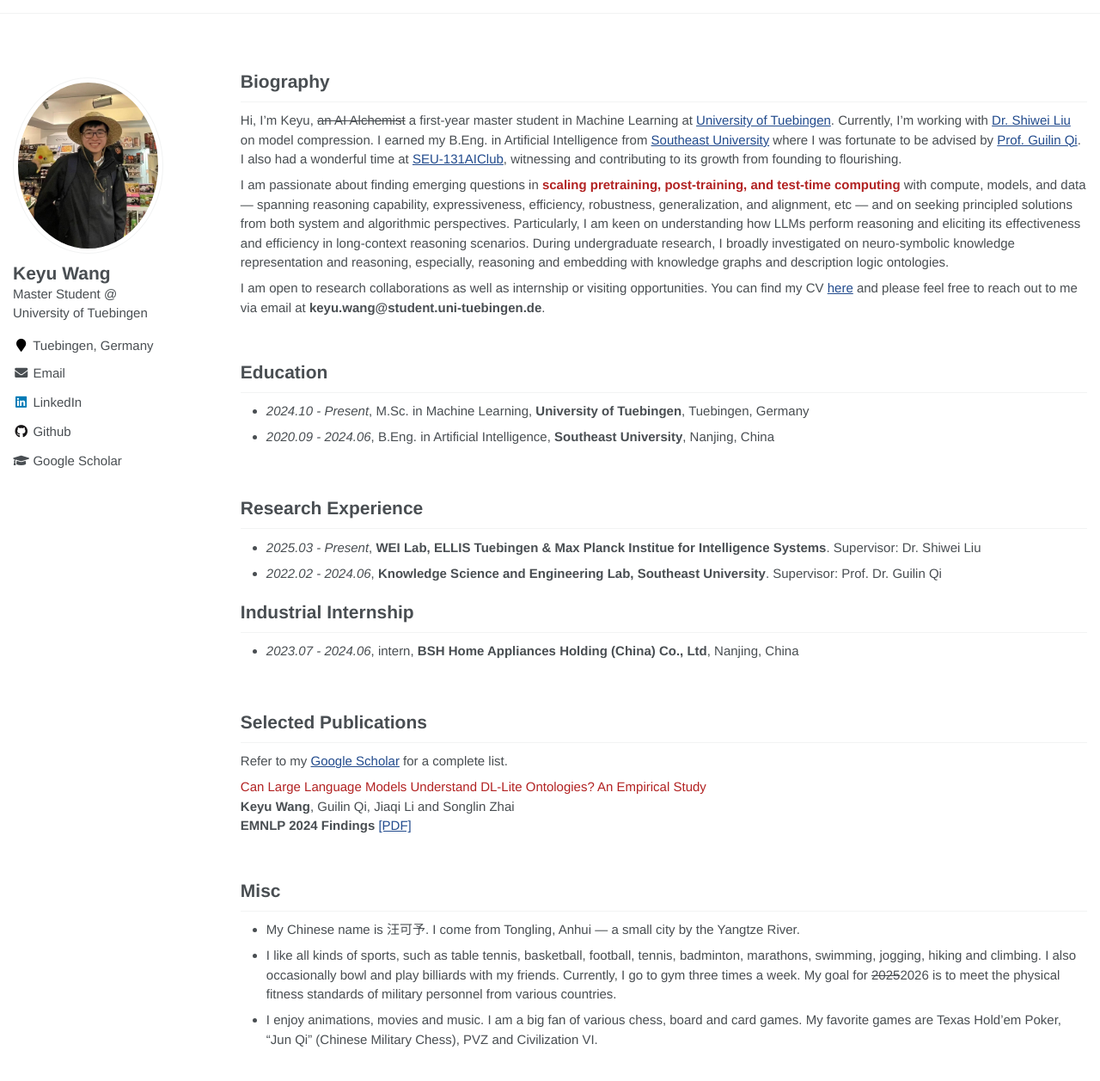
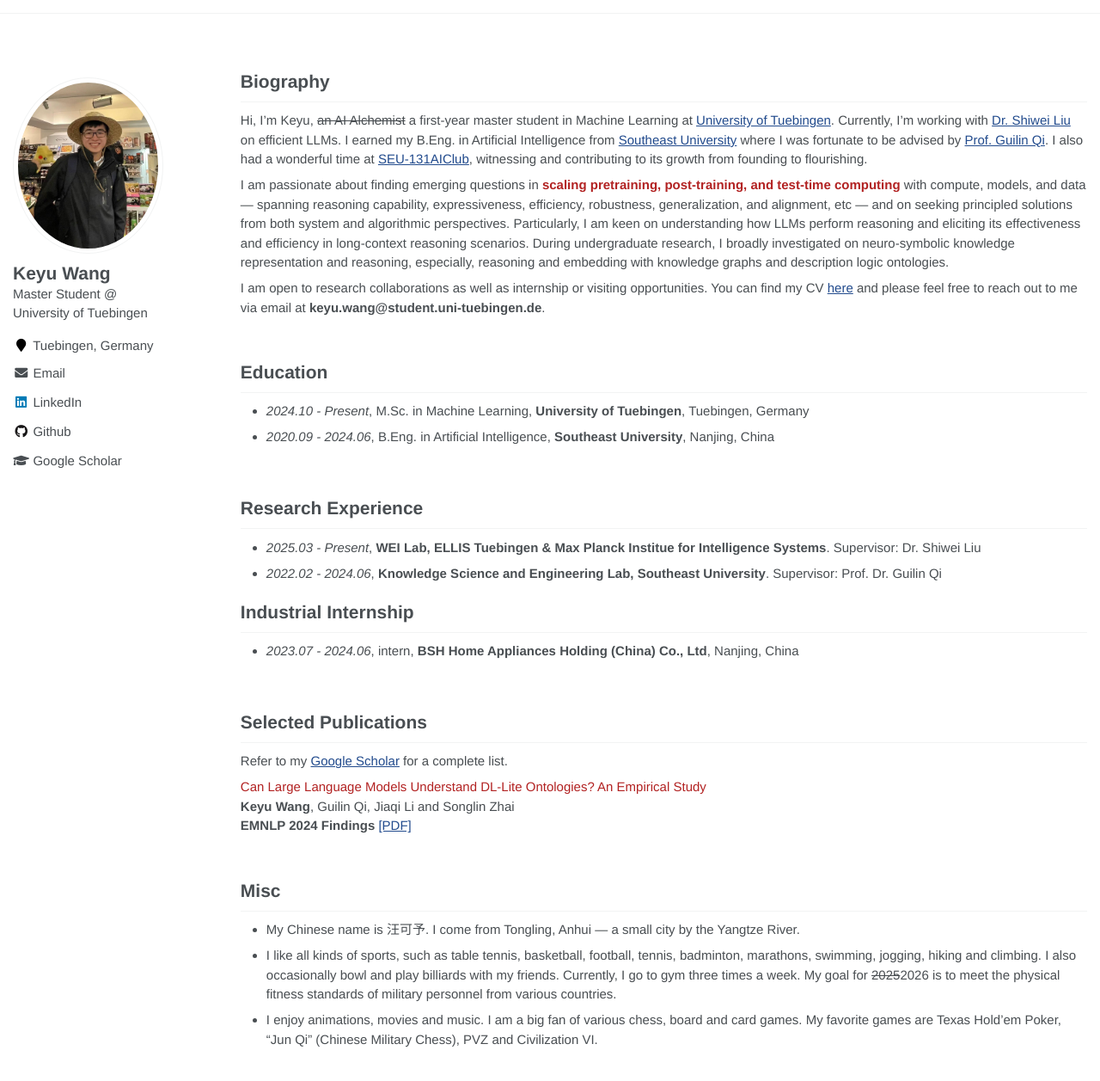
Before and after one commit to keyu-wang-2002/keyu-wang-2002.github.io, a Jekyll site: the page built from _pages/about.md, in a window 1280 px wide and 1310 px high. Shown: the top 1257 px of the window at 86% size. Built offline with Jekyll 4.4.1, drawn with Linux system fonts in a browser that asks for light colours.

Commit message:
Update about.md

```diff
--- a/_pages/about.md
+++ b/_pages/about.md
@@ -15,7 +15,7 @@ redirect_from:
 
 # Biography
 
-Hi, I'm Keyu, ~~an AI Alchemist~~ a first-year master student in Machine Learning at [University of Tuebingen]([[https://uni-tuebingen.de/en/]]). Currently, I’m working with [Dr. Shiwei Liu](https://shiweiliuiiiiiii.github.io) on model compression. I earned my B.Eng. in Artificial Intelligence from [Southeast University](https://www.seu.edu.cn/) where I was fortunate to be advised by [Prof. Guilin Qi](https://scholar.google.com/citations?user=1gw3LJQAAAAJ&hl=zh-CN). I also  had a wonderful time at [SEU-131AIClub](https://github.com/131AIClub), witnessing and contributing to its growth from founding to flourishing.
+Hi, I'm Keyu, ~~an AI Alchemist~~ a first-year master student in Machine Learning at [University of Tuebingen]([[https://uni-tuebingen.de/en/]]). Currently, I’m working with [Dr. Shiwei Liu](https://shiweiliuiiiiiii.github.io) on efficient LLMs. I earned my B.Eng. in Artificial Intelligence from [Southeast University](https://www.seu.edu.cn/) where I was fortunate to be advised by [Prof. Guilin Qi](https://scholar.google.com/citations?user=1gw3LJQAAAAJ&hl=zh-CN). I also  had a wonderful time at [SEU-131AIClub](https://github.com/131AIClub), witnessing and contributing to its growth from founding to flourishing.
 
 I am passionate about finding emerging questions in <font color='FireBrick'><strong>scaling pretraining, post-training, and test-time computing</strong></font> with compute, models, and data — spanning reasoning capability, expressiveness, efficiency, robustness, generalization, and alignment, etc — and on seeking principled solutions from both system and algorithmic perspectives. Particularly, I am keen on understanding how LLMs perform reasoning and eliciting its effectiveness and efficiency in long-context reasoning scenarios. During undergraduate research, I broadly investigated on  neuro-symbolic knowledge representation and reasoning, especially, reasoning and embedding with knowledge graphs and description logic ontologies.
 
```
